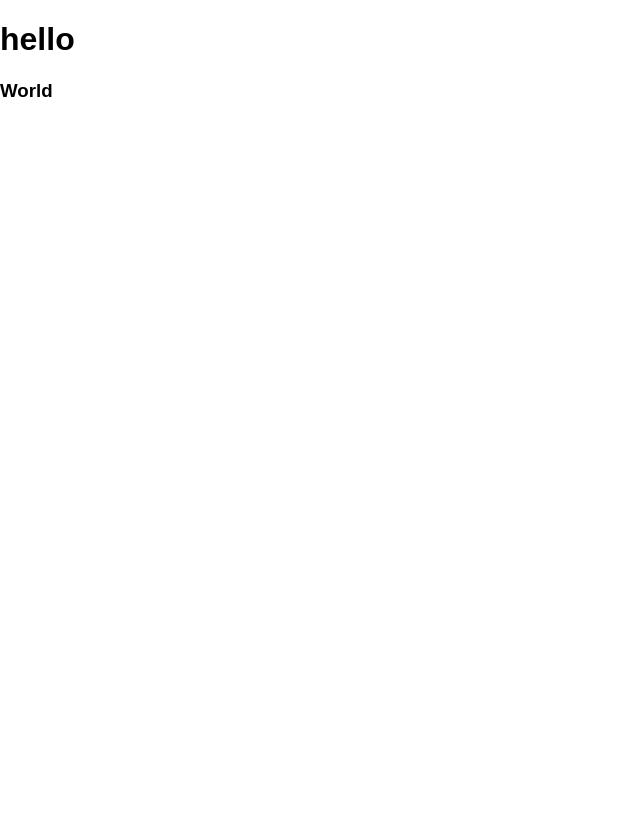
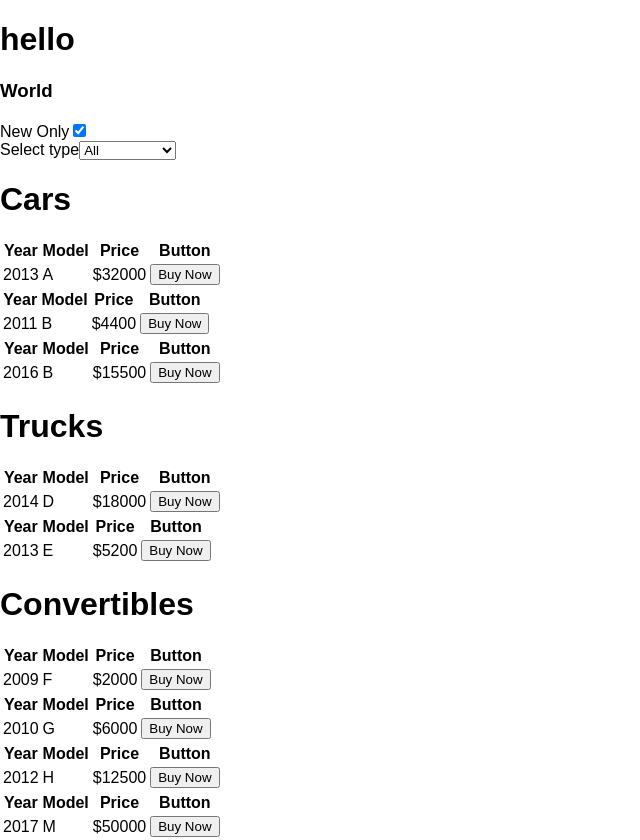
Before and after one commit to LeonelAV/IntroductionToReact, a React (Create React App) app in the folder transportation-module1/: page / in a window 1280 px wide. Shown: the whole page, without its empty margins (0-640 px from the left). Before the commit the page ends 800 px from the top, so only its background shows below. Built offline with nearby package versions, Linux system fonts and the light colour scheme.

Commit message:
import all components to app

```diff
--- a/transportation-module1/src/components/App.js
+++ b/transportation-module1/src/components/App.js
@@ -1,13 +1,29 @@
 import React from 'react';
 import Title from './Title'
-class App extends React.Component{
-  render(){
-    return (
-    <div>
-      <Title />
-    </div>
-    )
-  }
+import ChooseOptions from './ChooseOptions'
+import VehicleTable from './VehicleTable'
+import VehicleType from './VehicleType'
+
+
+function App(){
+  return (
+  <div>
+    <Title title="Welcome to React Transportation" description="The best place to buy vehicles online"/>
+    <ChooseOptions options={["All", "Cars", "Trucks", "Convertibles"]} />
+    <VehicleType type="Cars" />
+    <VehicleTable columns={["Year", "Model", "Price", "Button"]} year={2013} model="A" price="$32000"/>
+    <VehicleTable columns={["Year", "Model", "Price", "Button"]} year={2011} model="B" price="$4400"/>
+    <VehicleTable columns={["Year", "Model", "Price", "Button"]} year={2016} model="B" price="$15500"/>
+    <VehicleType type="Trucks"/>
+    <VehicleTable columns={["Year", "Model", "Price", "Button"]} year={2014} model="D" price="$18000"/>
+    <VehicleTable columns={["Year", "Model", "Price", "Button"]} year={2013} model="E" price="$5200"/>
+    <VehicleType type="Convertibles"/>
+    <VehicleTable columns={["Year", "Model", "Price", "Button"]} year={2009} model="F" price="$2000"/>
+    <VehicleTable columns={["Year", "Model", "Price", "Button"]} year={2010} model="G" price="$6000"/>
+    <VehicleTable columns={["Year", "Model", "Price", "Button"]} year={2012} model="H" price="$12500"/>
+    <VehicleTable columns={["Year", "Model", "Price", "Button"]} year={2017} model="M" price="$50000"/>
+  </div>
+)
 }
 
 
--- a/transportation-module1/src/components/ChooseOptions.js
+++ b/transportation-module1/src/components/ChooseOptions.js
@@ -1,6 +1,7 @@
 import React from 'react'
 
-function ChooseOptions(){
+
+function ChooseOptions(props){
   return(
   <div>
      <label>New Only<input type="checkbox" checked /></label>
@@ -17,4 +18,4 @@ function ChooseOptions(){
   )
 }
 
-export default Title
+export default ChooseOptions
```
